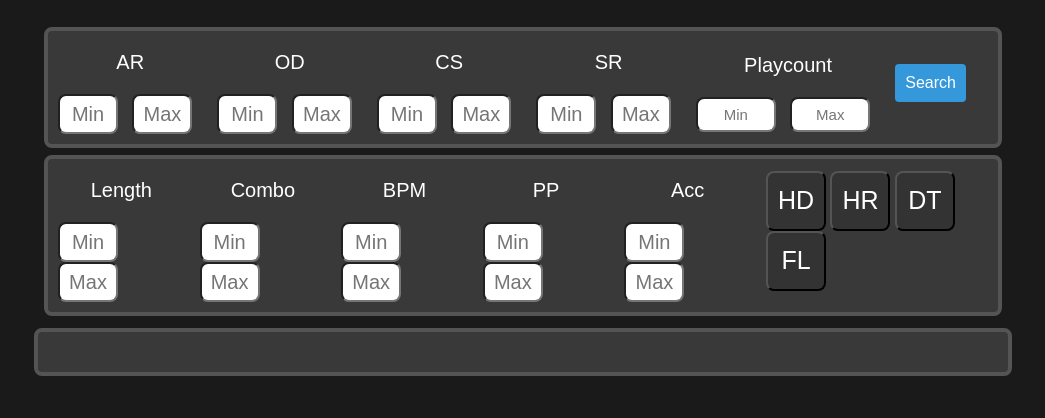
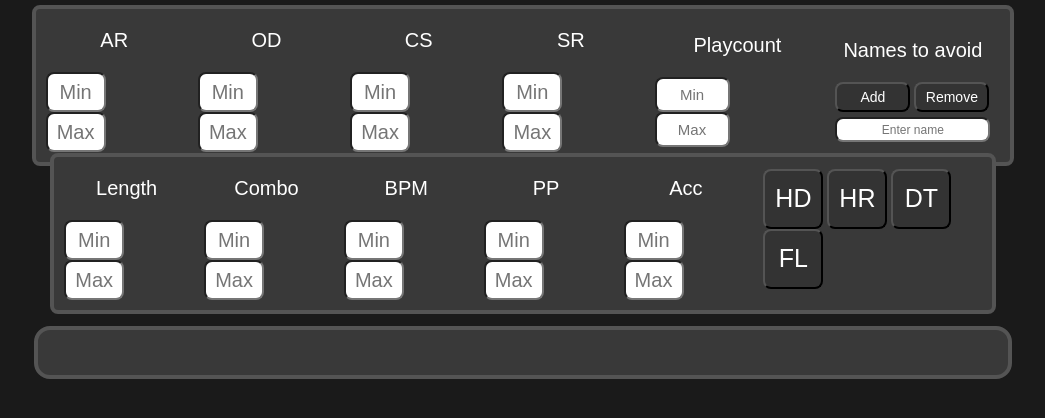
Before and after one commit to Ryan-Aleixo/first-place-searcher, a Flask app: page / in a window 1280 px wide. Shown: the top 418 px of the page, without its empty margins (117-1162 px from the left). Run offline with Flask 3, Linux system fonts and the light colour scheme.

Commit message:
made name filter

```diff
--- a/app.py
+++ b/app.py
@@ -25,9 +25,8 @@
     input_list_json = request.args.get('inputList')
 
     if input_list_json is None:
-        return jsonify({"error": "Input list parameter is missing"}), 400  # Return a 400 Bad Request status
+        return jsonify({"error": "Input list parameter is missing"}), 400
 
-    # Convert the JSON string back to a Python list
     input_list = json.loads(input_list_json)
 
 
@@ -40,9 +39,13 @@
             input_list[i] = '999999999'
             if i % 2 == 0:
                 input_list[i] = '0'
-        elif 14 <= i <= 17:
-            if input_list[i] != 2:
-                input_list[i] = bool(input_list[i] - 1)
+        # why am I so retarded
+        elif 20 <= i <= 23:
+            if input_list[i] == 2:
+                input_list[i] = 1
+            elif input_list[i] == 1:
+                input_list[i] = 2
+
 
     print(input_list)
 
@@ -57,37 +60,38 @@
         AND osuMaps.SR >= {input_list[8]} AND osuMaps.SR <= {input_list[9]}
         AND osuMaps.DrainTime >= {input_list[10]} AND osuMaps.DrainTime <= {input_list[11]}
         AND osuScores.max_combo >= {input_list[12]} AND osuScores.max_combo <= {input_list[13]}
+        AND osuMaps.BPM >= {input_list[14]} AND osuMaps.BPM <= {input_list[15]}
+        AND osuScores.accuracy >= {input_list[16]} AND osuScores.accuracy <= {input_list[17]}
+        AND CAST(osuMaps.MapsetPlaycount AS INTEGER) >= {input_list[18]}
+        AND CAST(osuMaps.MapsetPlaycount AS INTEGER) <= {input_list[19]}
         AND (
-            (osuScores.HD = {input_list[14]})
+            (osuScores.HD = {input_list[20]})
             OR
-            ({input_list[14]} = 2)
+            ({input_list[20]} = 2)
         )
         AND (
-            (osuScores.HR = {input_list[15]})
+            (osuScores.HR = {input_list[21]})
             OR
-            ({input_list[15]} = 2)
+            ({input_list[21]} = 2)
         )
         AND (
-            (osuScores.DT = {input_list[16]})
+            (osuScores.DT = {input_list[22]})
             OR
-            ({input_list[16]} = 2)
+            ({input_list[22]} = 2)
         )
         AND (
-            (osuScores.FL = {input_list[17]})
+            (osuScores.FL = {input_list[23]})
             OR
-            ({input_list[17]} = 2)
+            ({input_list[23]} = 2)
         )
-        AND osuMaps.BPM >= {input_list[18]} AND osuMaps.BPM <= {input_list[19]}
-        AND osuScores.accuracy >= {input_list[20]} AND osuScores.accuracy <= {input_list[21]}
-        AND CAST(osuMaps.MapsetPlaycount AS INTEGER) >= {input_list[22]}
-        AND CAST(osuMaps.MapsetPlaycount AS INTEGER) <= {input_list[23]}
+
         ORDER BY DateRanked DESC;
     """
     cursor.execute(query)
 
     rows = cursor.fetchall()
     data = [{'URL': row[2], 'Player': row[22], 'Playcount': getPCstr(row[16]), 'mapsetID': row[18], 'accuracy': row[20],
-             'artist': row[1], 'title': row[0], 'diff': row[3], 'count': len(rows)} for row in rows]
+             'artist': row[1], 'title': row[0], 'diff': row[3], 'count': len(rows), 'year': row[15].split("-")[0]} for row in rows]
 
     connection.close()
 
--- a/static/styles.css
+++ b/static/styles.css
@@ -1,7 +1,6 @@
 body {
-    font-family: Arial, sans-serif;
-    background-color: #1a1a1a; /* Dark grey background */
-    color: white; /* Text color */
+    /* font-family: Arial, sans-serif; */
+    background-color: #1a1a1a;
     padding: 20px;
     margin: 0;
 }
@@ -12,16 +11,24 @@
     align-items: center;
 }
 
-.inputs-container {
+.box-container {
     display: flex;
     flex-direction: column;
     align-items: center;
-    width: 75%;
+    /* width: 75%; */
+}
+
+#box1 {
+    width:77%;
+}
+
+#box2 {
+    width: 74%;
 }
 
 .black-box {
     display: flex;
-    flex-direction:row; /* Adjusted to column layout */
+    flex-direction:row;
     align-items: center;
     padding-top: 0%;
     padding-left: 10px;
@@ -41,7 +48,7 @@
     padding: 20px;
     border: 4px solid #545454;
     background-color: rgb(57, 57, 57);
-    border-radius: 8px;
+    border-radius: 16px;
     margin-bottom: 20px;
     width: 75%;
 }
@@ -50,7 +57,6 @@
     flex-direction: column;
     justify-items: center;
     margin-right: 15px;
-
 }
 
 .pp-input {
@@ -67,6 +73,9 @@
 .pp-text {
     text-align: center;
     font-size: 20px;
+    color: white;
+    font-family: Arial, sans-serif;
+
 }
 
 .mod-buttons {
@@ -119,7 +128,7 @@
 }
 
 #inputs-container {
-    margin-top: 40px;
+    margin-top: 38px;
     height: 75px;
 }
 
@@ -138,7 +147,7 @@
 }
 
 a {
-    color: #83bfff; /* Change to the color you prefer */
+    color: #83bfff;
     text-decoration: none;
 }
 
@@ -148,13 +157,13 @@
 
 #pc-min {
     height: 35px;
-    width: 80px;
+    width: 75px;
     font-size: 15px;
 }
 
 #pc-max {
     height: 35px;
-    width: 80px;
+    width: 75px;
     font-size: 15px;
 }
 
@@ -174,7 +183,8 @@
     padding-right: 10px;
     padding-bottom: 0px ;
     background-color: #1a1a1a;
-    border-radius: 8px;
+    border: 2px solid rgb(162, 162, 162);
+    border-radius: 12px;
     margin-top: 15px;
     margin-bottom: 15px;
     width: 100%;
@@ -186,28 +196,80 @@
     padding: 40px;
     font-size: 25px;
 }
+
 .other_text {
-    /* display: flex; */
     color: white;
     font-family: Arial, sans-serif;
 }
+
 a:hover {
     text-decoration: underline;
 }
+
 a {
     text-decoration: none;
     width: 50%;
 }
 
 .info_box {
-    border: 4px solid white;
+    border: 4px solid rgb(162, 162, 162);
+    background-color: #2f2f2f;
     padding: 10px;
     border-radius: 8px;
     width: 20%;
     align-items: center;
+    margin-top: 1%;
+    margin-bottom: 1%;
+    font-size: 15px;
+    font-family: Arial, sans-serif;
+    color: white;
 }
 
-.count {
-    padding-top: 10px;
-    font-size: 30px;
+#count {
+    color: white;
+    font-size: 15px;
+    font-family: Arial, sans-serif;
+    padding-bottom: 5px;
 }
+
+#names {
+    display: flex;
+    flex-direction: column;
+    padding-left: 10px;
+    align-items: center;
+}
+
+#name-textbox {
+    width: 40px;
+    height: 15px;
+}
+
+#name-adder {
+    width: 155px;
+    height: 25px;
+    font-size: 12px;
+    padding: 8px;
+    box-sizing: border-box;
+    border-radius: 8px;
+    text-align: center;
+    /* margin-left: 20px; */
+    margin-top: 5px;
+}
+
+.name-buttons {
+    width: 75px;
+    height: 30px;
+    font-size: 14px;
+    border-radius: 8px;
+    cursor: pointer;
+    margin-right: 0px;
+    margin-left: 0px;
+    color: white;
+    background-color: rgb(51, 51, 51);
+}
+
+.name-text {
+    color: white;
+    font-family: 'Consolas', monospace;
+    font-size: 17.5px;
+}
--- a/templates/index.html
+++ b/templates/index.html
@@ -8,83 +8,93 @@
 </head>
 <body>
     <div class="container" id="inputs-container">
-        <div class="inputs-container">
+        <div class="box-container" id="box1">
             <div class="black-box">
                 <div class="pp-group">
                     <p class="pp-text">AR</p>
                     <div class="pp-boxes">
-                        <input type="text" class="pp-input" id="ar-min" name="myTextBox" placeholder="Min">
-                        <input type="text" class="pp-input" id="ar-max" name="myTextBox2" placeholder="Max">
+                        <input type="text" class="pp-input" id="ar-min" name="myTextBox" placeholder="Min" oninput="search()">
+                        <input type="text" class="pp-input" id="ar-max" name="myTextBox2" placeholder="Max" oninput="search()">
                     </div>
                 </div>
                 <div class="pp-group">
                     <p class="pp-text">OD</p>
                     <div class="pp-boxes">
-                        <input type="text" class="pp-input" id="od-min" name="myTextBox" placeholder="Min">
-                        <input type="text" class="pp-input" id="od-max" name="myTextBox2" placeholder="Max">
+                        <input type="text" class="pp-input" id="od-min" name="myTextBox" placeholder="Min" oninput="search()">
+                        <input type="text" class="pp-input" id="od-max" name="myTextBox2" placeholder="Max" oninput="search()">
                     </div>
                 </div>
                 <div class="pp-group">
                     <p class="pp-text">CS</p>
                     <div class="pp-boxes">
-                        <input type="text" class="pp-input" id="cs-min" name="myTextBox" placeholder="Min">
-                        <input type="text" class="pp-input" id="cs-max" name="myTextBox2" placeholder="Max">
+                        <input type="text" class="pp-input" id="cs-min" name="myTextBox" placeholder="Min" oninput="search()">
+                        <input type="text" class="pp-input" id="cs-max" name="myTextBox2" placeholder="Max" oninput="search()">
                     </div>
                 </div>
                 <div class="pp-group">
                     <p class="pp-text">SR</p>
                     <div class="pp-boxes">
-                        <input type="text" class="pp-input" id="sr-min" name="myTextBox" placeholder="Min">
-                        <input type="text" class="pp-input" id="sr-max" name="myTextBox2" placeholder="Max">
+                        <input type="text" class="pp-input" id="sr-min" name="myTextBox" placeholder="Min" oninput="search()">
+                        <input type="text" class="pp-input" id="sr-max" name="myTextBox2" placeholder="Max" oninput="search()">
                     </div>
                 </div>
                 <div class="pp-group">
                     <p class="pp-text">Playcount</p>
                     <div class="pp-boxes">
-                        <input type="text" class="pp-input" id="pc-min" name="myTextBox" placeholder="Min">
-                        <input type="text" class="pp-input" id="pc-max" name="myTextBox2" placeholder="Max">
+                        <input type="text" class="pp-input" id="pc-min" name="myTextBox" placeholder="Min" oninput="search()">
+                        <input type="text" class="pp-input" id="pc-max" name="myTextBox2" placeholder="Max" oninput="search()">
                     </div>
                 </div>
-                <button class="search-button" onclick="search()">Search</button>
+                <div>
+                    <p class="pp-text">Names to avoid</p>
+                    <button onclick="addName()" class="name-buttons">Add</button>
+                    <button onclick="removeName()" class="name-buttons">Remove</button>
+                    <div>
+                        <input type="text" id="name-adder" placeholder="Enter name">
+                    </div>
+                </div>
+                <div>
+                    <div id="names"></div>
+                </div>
             </div>
         </div>
     </div>
     <div class="container" id="inputs-container2">
-        <div class="inputs-container">
+        <div class="box-container" id="box2">
             <div class="black-box">
                 <div class="pp-group">
                     <p class="pp-text">Length</p>
                     <div class="pp-boxes">
-                        <input type="text" class="pp-input" id="length-min" name="myTextBox" placeholder="Min">
-                        <input type="text" class="pp-input" id="length-max" name="myTextBox2" placeholder="Max">
+                        <input type="text" class="pp-input" id="length-min" name="myTextBox" placeholder="Min" oninput="search()">
+                        <input type="text" class="pp-input" id="length-max" name="myTextBox2" placeholder="Max" oninput="search()">
                     </div>
                 </div>
                 <div class="pp-group">
                     <p class="pp-text">Combo</p>
                     <div class="pp-boxes">
-                        <input type="text" class="pp-input" id="combo-min" name="myTextBox" placeholder="Min">
-                        <input type="text" class="pp-input" id="combo-max" name="myTextBox2" placeholder="Max">
+                        <input type="text" class="pp-input" id="combo-min" name="myTextBox" placeholder="Min" oninput="search()">
+                        <input type="text" class="pp-input" id="combo-max" name="myTextBox2" placeholder="Max" oninput="search()">
                     </div>
                 </div>
                 <div class="pp-group">
                     <p class="pp-text">BPM</p>
                     <div class="pp-boxes">
-                        <input type="text" class="pp-input" id="bpm-min" name="myTextBox" placeholder="Min">
-                        <input type="text" class="pp-input" id="bpm-max" name="myTextBox2" placeholder="Max">
+                        <input type="text" class="pp-input" id="bpm-min" name="myTextBox" placeholder="Min" oninput="search()">
+                        <input type="text" class="pp-input" id="bpm-max" name="myTextBox2" placeholder="Max" oninput="search()">
                     </div>
                 </div>
                 <div class="pp-group">
                     <p class="pp-text">PP</p>
                     <div class="pp-boxes">
-                        <input type="text" class="pp-input" id="pp-min" name="myTextBox" placeholder="Min">
-                        <input type="text" class="pp-input" id="pp-max" name="myTextBox2" placeholder="Max">
+                        <input type="text" class="pp-input" id="pp-min" name="myTextBox" placeholder="Min" oninput="search()">
+                        <input type="text" class="pp-input" id="pp-max" name="myTextBox2" placeholder="Max" oninput="search()">
                     </div>
                 </div>
                 <div class="pp-group">
                     <p class="pp-text">Acc</p>
                     <div class="pp-boxes">
-                        <input type="text" class="pp-input" id="acc-min" name="myTextBox" placeholder="Min">
-                        <input type="text" class="pp-input" id="acc-max" name="myTextBox2" placeholder="Max">
+                        <input type="text" class="pp-input" id="acc-min" name="myTextBox" placeholder="Min" oninput="search()">
+                        <input type="text" class="pp-input" id="acc-max" name="myTextBox2" placeholder="Max" oninput="search()">
                     </div>
                 </div>
                     <div class="mods">
@@ -104,39 +114,46 @@
     </div>
 
     <script>
-        let HDButtonState = 1;
-        let HRButtonState = 1;
-        let DTButtonState = 1;
-        let FLButtonState = 1;
+        let HDButtonState = 0;
+        let HRButtonState = 0;
+        let DTButtonState = 0;
+        let FLButtonState = 0;
         let resultDiv = document.getElementById('result');
         let resultCount = document.getElementById('count');
         let data;
+        const idList = ["pp-min", "pp-max", "ar-min", "ar-max", "od-min", "od-max", "cs-min", "cs-max",
+        "sr-min", "sr-max", "length-min", "length-max", "combo-min", "combo-max", "bpm-min", "bpm-max",
+        "acc-min", "acc-max", "pc-min", "pc-max"];
+        let inputList = [];
+        let name;
+        let namesList = [];
 
         function toggleHD() {
+            HDButtonState = HDButtonState + 1;
             HDButtonState = HDButtonState % 3;
             updateButtonState('toggleHD', HDButtonState);
-            HDButtonState = HDButtonState + 1;
         }
 
         function toggleHR() {
+            HRButtonState = HRButtonState + 1;
             HRButtonState = HRButtonState % 3;
             updateButtonState('toggleHR', HRButtonState);
-            HRButtonState = HRButtonState + 1;
         }
 
         function toggleDT() {
+            DTButtonState = DTButtonState + 1;
             DTButtonState = DTButtonState % 3;
             updateButtonState('toggleDT', DTButtonState);
-            DTButtonState = DTButtonState + 1;
         }
 
         function toggleFL() {
+            FLButtonState = FLButtonState + 1;
             FLButtonState = FLButtonState % 3;
             updateButtonState('toggleFL', FLButtonState);
-            FLButtonState = FLButtonState + 1;
         }
 
         function updateButtonState(buttonId, Toggle) {
+            search();
             const button = document.getElementById(buttonId);
 
             if (Toggle === 1) {
@@ -151,40 +168,12 @@
         }
 
         function getFromInputs() {
-            const ppMin = document.getElementById('pp-min').value;
-            const ppMax = document.getElementById('pp-max').value;
+            inputList = [];
 
-            const arMin = document.getElementById('ar-min').value;
-            const arMax = document.getElementById('ar-max').value;
-
-            const odMin = document.getElementById('od-min').value;
-            const odMax = document.getElementById('od-max').value;
-
-            const csMin = document.getElementById('cs-min').value;
-            const csMax = document.getElementById('cs-max').value;
-
-            const srMin = document.getElementById('sr-min').value;
-            const srMax = document.getElementById('sr-max').value;
-
-            const lengthMin = document.getElementById('length-min').value;
-            const lengthMax = document.getElementById('length-max').value;
-
-            const comboMin = document.getElementById('combo-min').value;
-            const comboMax = document.getElementById('combo-max').value;
-
-            const bpmMin = document.getElementById('bpm-min').value;
-            const bpmMax = document.getElementById('bpm-max').value;
-
-            const accMin = document.getElementById('acc-min').value;
-            const accMax = document.getElementById('acc-max').value;
-
-            const pcMin = document.getElementById('pc-min').value;
-            const pcMax = document.getElementById('pc-max').value;
-
-            const inputList = [ppMin, ppMax, arMin, arMax, odMin, odMax, csMin, csMax, srMin, srMax,
-            lengthMin, lengthMax, comboMin, comboMax, HDButtonState, HRButtonState, DTButtonState, FLButtonState,
-            bpmMin, bpmMax, accMin, accMax, pcMin, pcMax];
-            return inputList;
+            for (let i = 0; i < idList.length; i++){
+                inputList.push(document.getElementById(idList[i]).value);
+            }
+            return inputList.concat([HDButtonState, HRButtonState, DTButtonState, FLButtonState, namesList]);
         }
 
         function search() {
@@ -208,14 +197,14 @@
                     data = JSON.parse(xhr.responseText);
                     if (data.length === 0) {
                         resultDiv.innerHTML = "Your search didn't return anything"
-                    } else {
-                        resultCount.innerText = "Results: " + data[0].count;
-                        const firstItems = data.slice(0, 5);
-                        data.splice(0, 5);
-                        firstItems.forEach(item => {
-                            addHTML(item);
+                        return;
+                    }
+                    resultCount.innerText = "Results: " + data[0].count;
+                    const firstItems = data.slice(0, 5);
+                    data.splice(0, 5);
+                    firstItems.forEach(item => {
+                        addHTML(item);
                     });
-                    }
                 }
             };
             xhr.send();
@@ -227,7 +216,6 @@
             data.splice(0, 5);
             items.forEach(item => {
                         addHTML(item);
-
                     });
         }
 
@@ -240,6 +228,7 @@
                                 <p class="other">Playcount: ${item.Playcount}</p>
                                 <p class="other">Curr #1: ${item.Player}</p>
                                 <p class="other">Accuracy: ${item.accuracy}%</p>
+                                <p class="other">Year Ranked: ${item.year}</p>
                             </div>
                         </div>`
 
@@ -250,6 +239,46 @@
             loadData();
         }
     })
+    function addName (){
+        name = document.getElementById('name-adder').value;
+        if (name === ""){
+            return;
+        }
+        if (name.length > 15){
+            alert("name too long");
+            return;
+        }
+        if (namesList.includes(name)){
+            alert("name already included");
+            return;
+        }
+        if (namesList.length > 4){
+            alert("too many names");
+            return;
+        }
+        t = `
+            <div class="name-text" id="${name}">
+                <tr>
+                    ${name}
+                </tr>
+            </div>
+            `
+            document.getElementById('names').innerHTML += t;
+            namesList.push(name);
+            document.getElementById('name-adder').value = '';
+            search();
+        }
+
+    function removeName (){
+        if (namesList.length <= 0){
+            return;
+        }
+        console.log(namesList[namesList.length - 1]);
+        document.getElementById(namesList[namesList.length - 1]).remove();
+        namesList = namesList.slice(0, namesList.length - 1);
+        search();
+    }
+
     </script>
 </body>
 </html>
```
